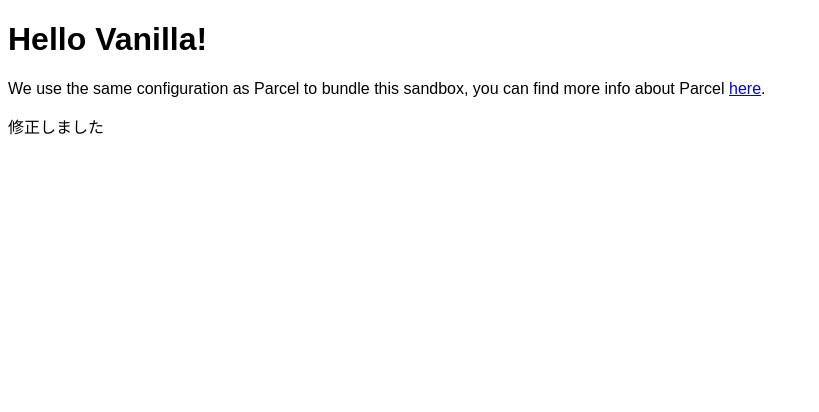
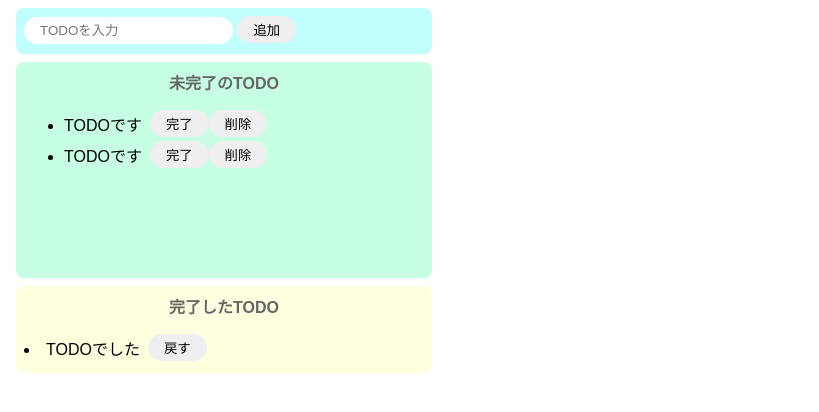
Before and after one commit to masalabo/test, a website built with Parcel: page index.html in a window 1280 px wide. Shown: the whole page, without its empty margins (0-819 px from the left). Built offline with nearby package versions, Linux system fonts and the light colour scheme.

Commit message:
todoリストの作成（vanilla）

```diff
--- a/index.html
+++ b/index.html
@@ -1,13 +1,41 @@
 <!DOCTYPE html>
 <html>
-  <head>
-    <title>Parcel Sandbox</title>
-    <meta charset="UTF-8" />
-  </head>
 
-  <body>
-    <div id="app"></div>
-    <p>修正しました</p>
-    <script src="src/index.js"></script>
-  </body>
+<head>
+	<title>todo(js)</title>
+	<meta charset="UTF-8" />
+</head>
+
+<body>
+	<div class="input-area">
+		<input id="add-text" placeholder="TODOを入力">
+		<button id="add-button">追加</button>
+	</div>
+	<div class="imcomplete-area">
+		<p class="title">未完了のTODO</p>
+		<ul id="incomplete-list">
+			<div class="list-row">
+				<li>TODOです</li>
+				<button>完了</button>
+				<button>削除</button>
+			</div>
+			<div class="list-row">
+				<li>TODOです</li>
+				<button>完了</button>
+				<button>削除</button>
+			</div>
+	</div>
+	<div class="complete-area">
+		<p class="title">完了したTODO</p>
+		<ul　id="complete-list">
+			<div class="list-row">
+				<li>TODOでした</li>
+				<button>戻す</button>
+			</div>
+		</ul>
+	</div>
+	<script src="src/index.js">
+	</script>
+</body>
+
 </html>
--- a/src/index.js
+++ b/src/index.js
@@ -1,10 +1,72 @@
 import "./styles.css";
 
-document.getElementById("app").innerHTML = `
-<h1>Hello Vanilla!</h1>
-<div>
-  We use the same configuration as Parcel to bundle this sandbox, you can find more
-  info about Parcel
-  <a href="https://parceljs.org" target="_blank" rel="noopener noreferrer">here</a>.
-</div>
-`;
+const onClickAdd = () => {
+  // テキストボックスの値を取得し、初期化する
+  const inputText = document.getElementById("add-text").value;
+  document.getElementById("add-text").value = "";
+
+  //div生成
+  const div = document.createElement("div");
+  div.className = "list-row";
+
+  // liタグ生成
+  const li = document.createElement("li");
+  li.innerText = inputText;
+
+  // button(完了)タグ作成
+  const completeButton = document.createElement("button");
+  completeButton.innerText = "完了";
+  completeButton.addEventListener("click", () => {
+    //  押された完了ボタンの親タグ(div)を未完了リストから削除
+    deleteFromIncompleteList(completeButton.parentNode);
+
+    // 完了リストに追加する要素
+    const addTarget = completeButton.parentNode;
+
+    //TODO内容テキストを取得
+    const text = addTarget.firstElementChild.innerText;
+
+    // div以下を初期化
+    addTarget.textContent = null;
+
+    //liタグ生成
+    const li = document.createElement("li");
+    li.innerText = text;
+
+    //buttonタグ生成
+    const backButton = document.createElement("button");
+    backButton.innerText = "戻す";
+
+    // divタグの子要素に各要素を設定
+    addTarget.appendChild(li);
+    addTarget.appendChild(backButton);
+
+    // 完了リストに追加
+    document.getElementById("complete-list").appendChild(addTarget);
+  });
+
+  // button(削除)タグ作成
+  const deleteButton = document.createElement("button");
+  deleteButton.innerText = "削除";
+  deleteButton.addEventListener("click", () => {
+    //  押された削除ボタンの親タグ(div)を未完了リストから削除
+    deleteFromIncompleteList(deleteButton.parentNode);
+  });
+
+  //divタグの子要素に各要素を設定する
+  div.appendChild(li);
+  div.appendChild(completeButton);
+  div.appendChild(deleteButton);
+
+  // 未完了リストに追加
+  document.getElementById("incomplete-list").appendChild(div);
+};
+
+// 未完了リストから指定の要素を削除
+const deleteFromIncompleteList = (target) => {
+  document.getElementById("incomplete-list").removeChild(target);
+};
+
+document
+  .getElementById("add-button")
+  .addEventListener("click", () => onClickAdd());
--- a/src/styles.css
+++ b/src/styles.css
@@ -1,3 +1,65 @@
 body {
   font-family: sans-serif;
 }
+
+input {
+  border-radius: 16px;
+  border: none;
+  padding: 6px 16px;
+  outline: none;
+}
+
+button {
+  border-radius: 16px;
+  border: none;
+  padding: 4px 16px;
+}
+
+button:hover {
+  background-color: #ff7fff;
+  color: #fff;
+  cursor: pointer;
+}
+
+li {
+  margin-right: 8px;
+}
+
+.input-area {
+  background-color: #c1ffff;
+  width: 400px;
+  height: 30px;
+  padding: 8px;
+  margin: 8px;
+  border-radius: 8px;
+}
+
+.imcomplete-area {
+  background-color: #c6ffe2;
+  width: 400px;
+  min-height: 200px;
+  padding: 8px;
+  margin: 8px;
+  border-radius: 8px;
+}
+
+.complete-area {
+  background-color: #ffffe0;
+  width: 400px;
+  padding: 8px;
+  margin: 8px;
+  border-radius: 8px;
+}
+
+.title {
+  text-align: center;
+  margin-top: 0px;
+  font-weight: bold;
+  color: #666666;
+}
+
+.list-row {
+  display: flex;
+  align-items: center;
+  padding-bottom: 4px;
+}
```
Also changed, not shown: package.json (+6 -4 lines).
